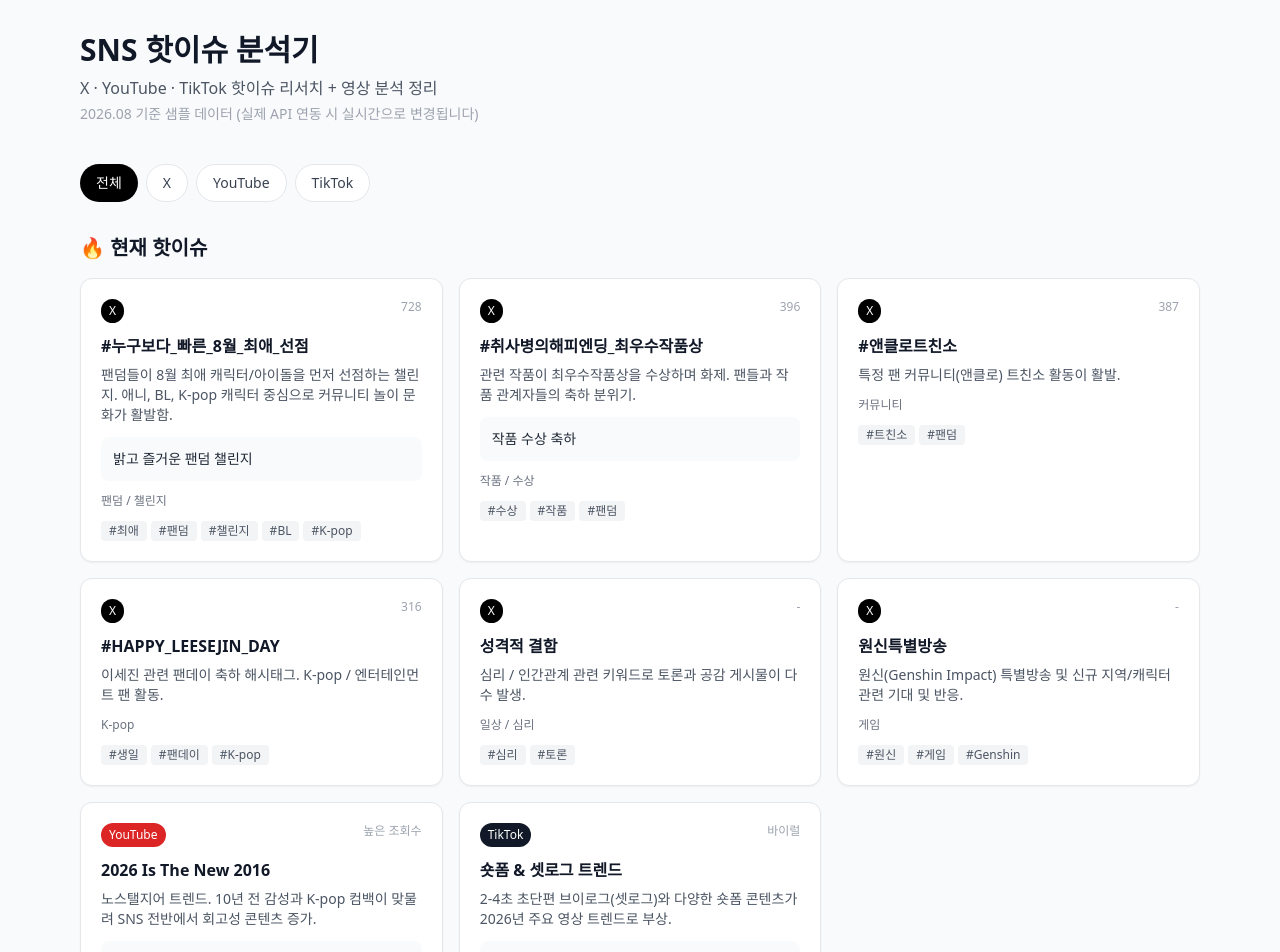
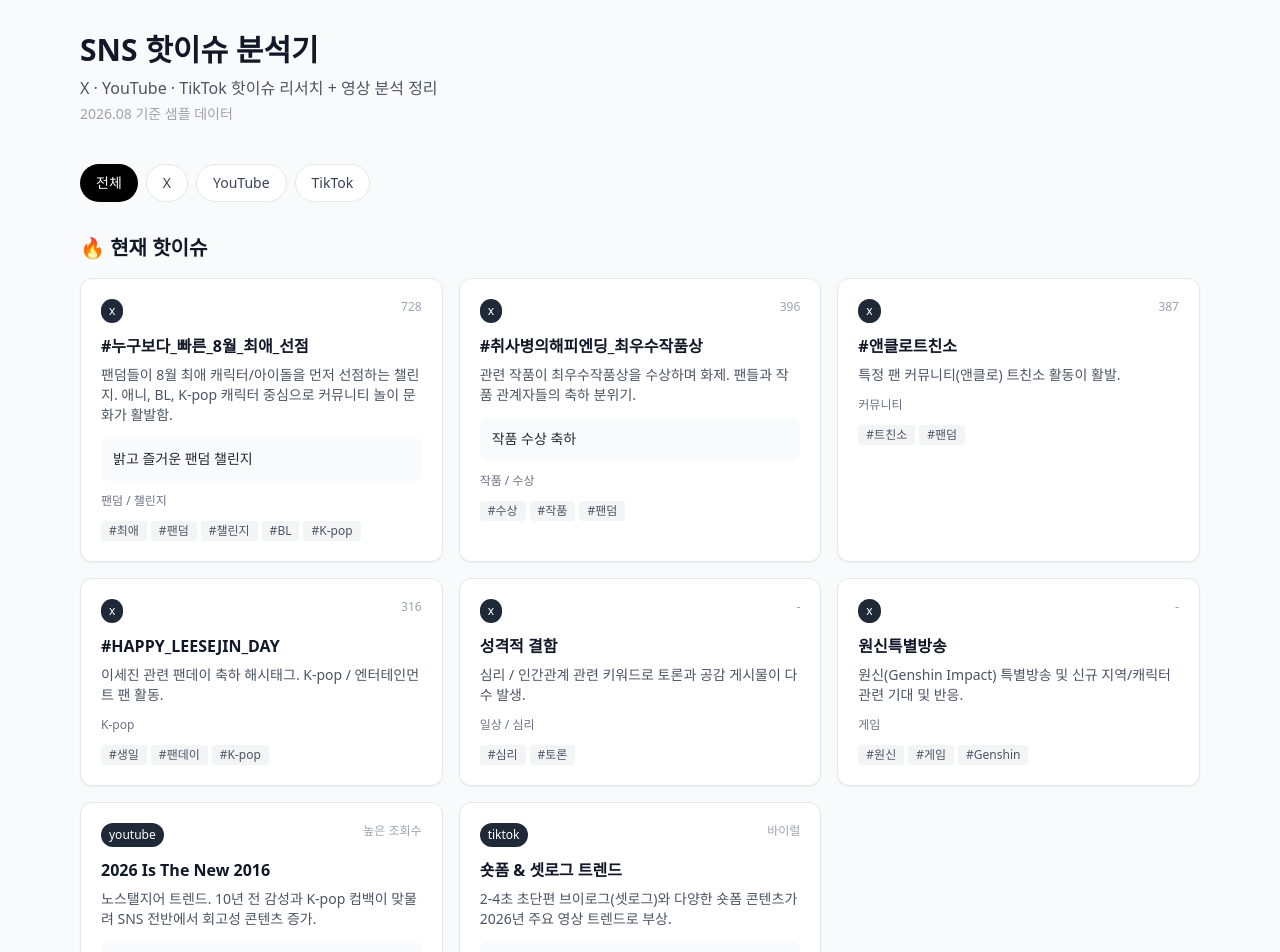
Before and after one commit to aljjang95/sns-hot-issue-analyzer, a Next.js app: page / in a window 1280 px wide. Shown: the top 952 px of the page. Built offline with nearby package versions, Linux system fonts and the light colour scheme.

Commit message:
Final fix: unify all to uppercase platforms to match sample-data

```diff
--- a/app/page.tsx
+++ b/app/page.tsx
@@ -6,7 +6,7 @@
 import { sampleTrends, sampleVideos } from "../lib/sample-data";
 
 export default function Home() {
-  const [activeTab, setActiveTab] = useState<"all" | "x" | "youtube" | "tiktok">("all");
+  const [activeTab, setActiveTab] = useState<"all" | "X" | "YouTube" | "TikTok">("all");
 
   const filteredTrends = activeTab === "all"
     ? sampleTrends
@@ -26,12 +26,12 @@
           X · YouTube · TikTok 핫이슈 리서치 + 영상 분석 정리
         </p>
         <p className="text-sm text-gray-400 mt-1">
-          2026.08 기준 샘플 데이터 (실제 API 연동 시 실시간으로 변경됩니다)
+          2026.08 기준 샘플 데이터
         </p>
       </header>
 
       <div className="flex gap-2 mb-8 flex-wrap">
-        {(["all", "x", "youtube", "tiktok"] as const).map((tab) => (
+        {(["all", "X", "YouTube", "TikTok"] as const).map((tab) => (
           <button
             key={tab}
             onClick={() => setActiveTab(tab)}
@@ -41,7 +41,7 @@
                 : "bg-white border border-gray-200 text-gray-700 hover:bg-gray-100"
             }`}
           >
-            {tab === "all" ? "전체" : tab === "x" ? "X" : tab === "youtube" ? "YouTube" : "TikTok"}
+            {tab === "all" ? "전체" : tab}
           </button>
         ))}
       </div>
@@ -65,7 +65,7 @@
       </section>
 
       <footer className="mt-16 pt-8 border-t border-gray-200 text-center text-sm text-gray-500">
-        <p>MVP 버전 · API 키를 추가하면 실시간 데이터로 전환됩니다</p>
+        <p>MVP 버전</p>
         <p className="mt-1">GitHub: aljjang95/sns-hot-issue-analyzer</p>
       </footer>
     </main>
--- a/components/TrendCard.tsx
+++ b/components/TrendCard.tsx
@@ -2,22 +2,16 @@
 
 export function TrendCard({ trend }: { trend: Trend }) {
   const platformColor: Record<string, string> = {
-    x: "bg-black text-white",
-    youtube: "bg-red-600 text-white",
-    tiktok: "bg-gray-900 text-white",
-  };
-
-  const platformLabel: Record<string, string> = {
-    x: "X",
-    youtube: "YouTube",
-    tiktok: "TikTok",
+    X: "bg-black text-white",
+    YouTube: "bg-red-600 text-white",
+    TikTok: "bg-gray-900 text-white",
   };
 
   return (
     <div className="bg-white rounded-xl border border-gray-200 p-5 shadow-sm hover:shadow-md transition">
       <div className="flex items-start justify-between mb-3">
         <span className={`text-xs font-medium px-2 py-1 rounded-full ${platformColor[trend.platform] || "bg-gray-800 text-white"}`}>
-          {platformLabel[trend.platform] || trend.platform}
+          {trend.platform}
         </span>
         {(trend.engagement || trend.score !== undefined) && (
           <span className="text-xs text-gray-400">{trend.engagement || `점수 ${trend.score}`}</span>
--- a/components/VideoCard.tsx
+++ b/components/VideoCard.tsx
@@ -2,15 +2,9 @@
 
 export function VideoCard({ video }: { video: VideoAnalysis }) {
   const platformColor: Record<string, string> = {
-    x: "bg-black text-white",
-    youtube: "bg-red-600 text-white",
-    tiktok: "bg-gray-900 text-white",
-  };
-
-  const platformLabel: Record<string, string> = {
-    x: "X",
-    youtube: "YouTube",
-    tiktok: "TikTok",
+    X: "bg-black text-white",
+    YouTube: "bg-red-600 text-white",
+    TikTok: "bg-gray-900 text-white",
   };
 
   return (
@@ -18,7 +12,7 @@
       <div className="p-5">
         <div className="flex items-center justify-between mb-3">
           <span className={`text-xs font-medium px-2 py-1 rounded-full ${platformColor[video.platform] || "bg-gray-800 text-white"}`}>
-            {platformLabel[video.platform] || video.platform}
+            {video.platform}
           </span>
           {video.tone && <span className="text-xs text-gray-500">{video.tone}</span>}
         </div>
```
